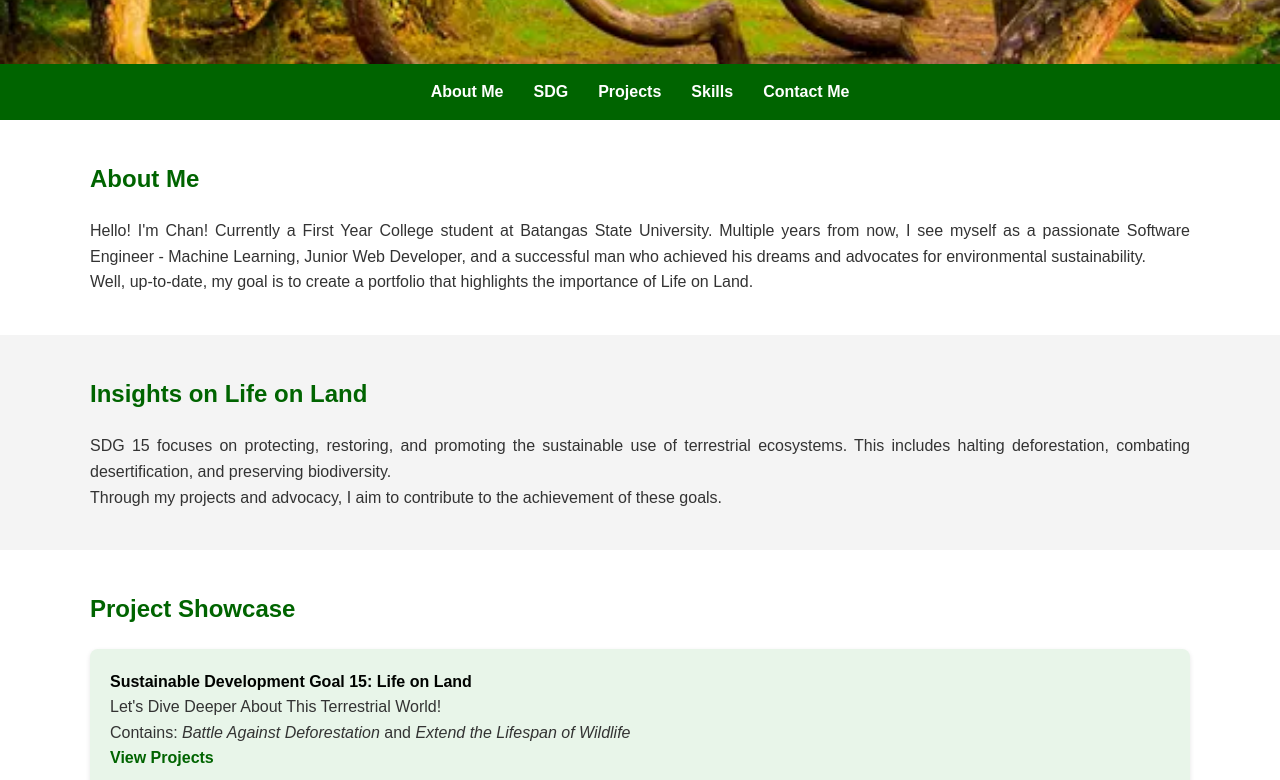
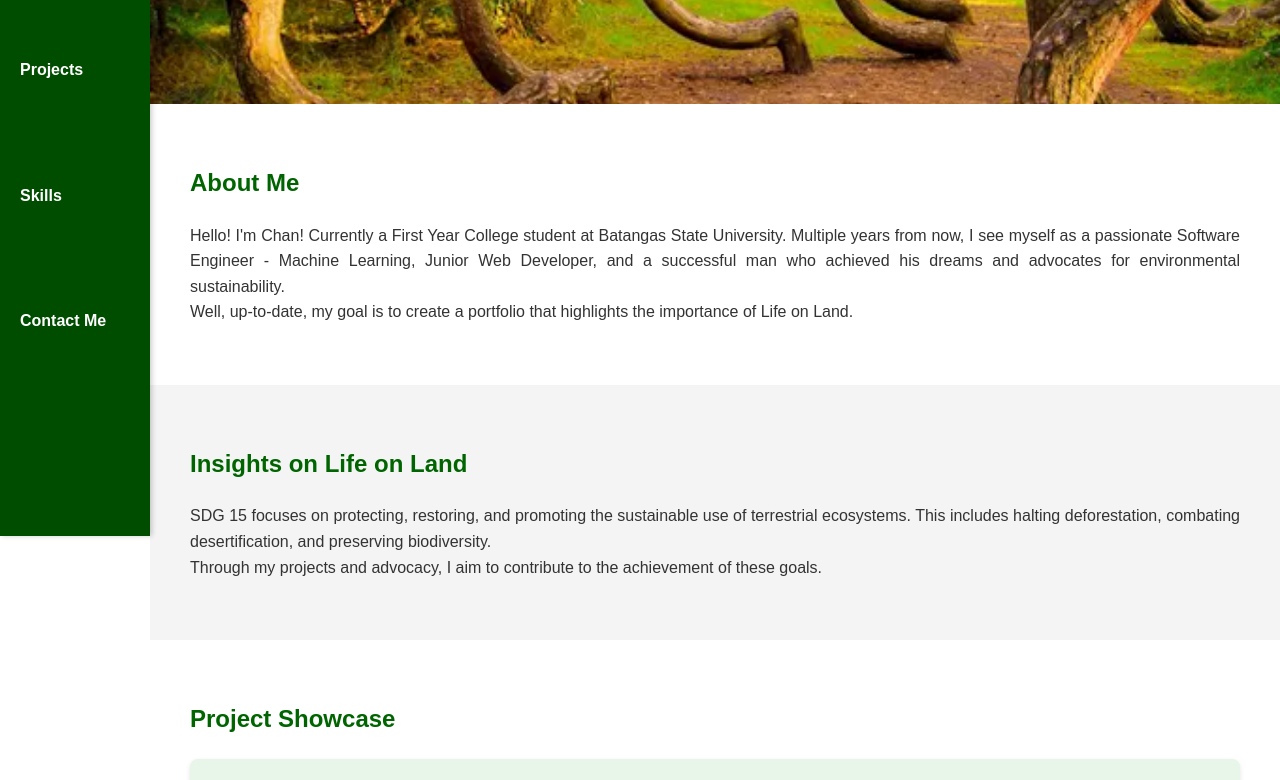
Before and after one commit to ChanJAE123/CHANJAEPROJ, a plain HTML site: page index.html in a window 1280 px wide. Shown: the part 264-1044 px from the top of the page. Drawn offline with Linux system fonts and the light colour scheme.

Commit message:
binago navigation bar, for better looks ng aking website

```diff
--- a/homepage.css
+++ b/homepage.css
@@ -8,6 +8,7 @@ body {
     font-family: Arial, sans-serif;
     line-height: 1.6;
     color: #333;
+    margin-left: 150px;
 }
 
 .hero {
@@ -57,28 +58,43 @@ body {
 }
 
 .navbar {
-    background: #006400;
-    color: white;
-    padding: 15px 0;
+    position: fixed;
+    top: 0;
+    left: 0;
+    width: 150px;
+    height: 100%;
+    background: #004d00;
+    padding-top: 20px;
+    box-shadow: 2px 0 5px rgba(0, 0, 0, 0.2);
 }
 
 .navbar ul {
     display: flex;
-    justify-content: center;
+    flex-direction: column;
     list-style: none;
+    padding: 0;
+    margin: 0;
+    text-align: left;
 }
 
 .navbar ul li {
-    margin: 0 15px;
+    margin: 10px 0;
 }
 
 .navbar ul li a {
     color: white;
     text-decoration: none;
     font-weight: bold;
-    transition: color 0.3s ease, text-decoration 0.3s ease;
+    display: block;
+    padding: 40px 20px;
+    border-radius: 5px;
+    transition: background-color 0.3s ease, color 0.3s ease;
 }
 
+.navbar ul li a:hover {
+    background-color: #006400;
+    color: #e8f5e9;
+}
 .section {
     padding: 40px 20px;
     text-align: justify;
@@ -88,9 +104,14 @@ body {
     background: #f4f4f4;
 }
 
+.section.section.bg-light li{
+    margin-left: 20px;
+}
+
 .container {
     max-width: 1100px;
     margin: auto;
+    padding: 20px;
 }
 
 h2 {
--- a/sdg.css
+++ b/sdg.css
@@ -8,6 +8,7 @@
     font-family: Arial, sans-serif;
     color: #333;
     line-height: 1.6;
+    margin-left: 150px;
   }
 
   .container {
@@ -88,29 +89,42 @@
   @import url('https://fonts.googleapis.com/css2?family=Poppins:wght@700&family=Roboto:wght@400&display=swap');
 
   .navbar {
-    background: #006400;
-    color: white;
-    padding: 15px 0;
+    position: fixed;
+    top: 0;
+    left: 0;
+    width: 150px;
+    height: 100%;
+    background: #004d00;
+    padding-top: 20px;
+    box-shadow: 2px 0 5px rgba(0, 0, 0, 0.2);
 }
 
 .navbar ul {
     display: flex;
-    justify-content: center;
+    flex-direction: column;
     list-style: none;
+    padding: 0;
+    margin: 0;
+    text-align: left;
 }
 
 .navbar ul li {
-    margin: 0 15px;
+    margin: 10px 0;
 }
 
 .navbar ul li a {
     color: white;
     text-decoration: none;
     font-weight: bold;
+    display: block;
+    padding: 75px 20px;
+    border-radius: 5px;
+    transition: background-color 0.3s ease, color 0.3s ease;
 }
 
 .navbar ul li a:hover {
-    text-decoration: underline;
+    background-color: #006400;
+    color: #e8f5e9;
 }
 
   .project {
```
Lines whose indentation alone changed are shown as unchanged.
